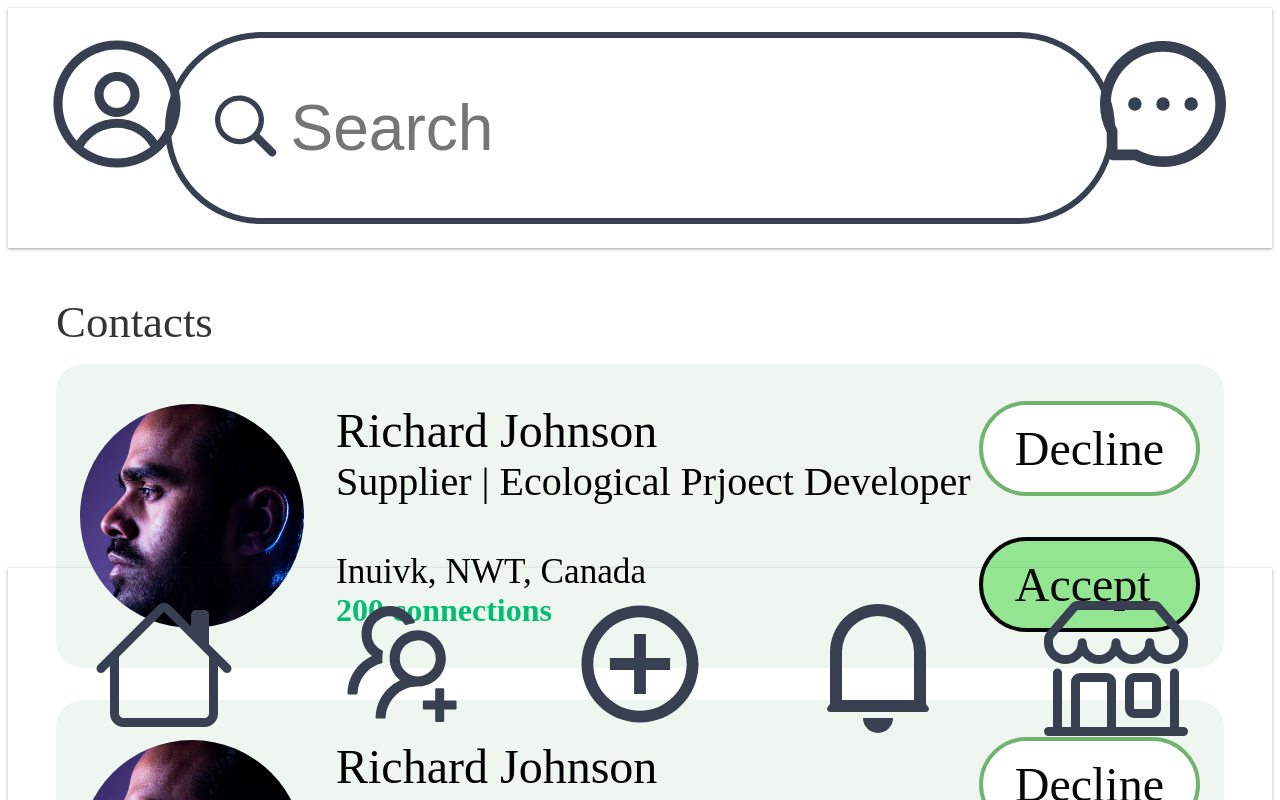
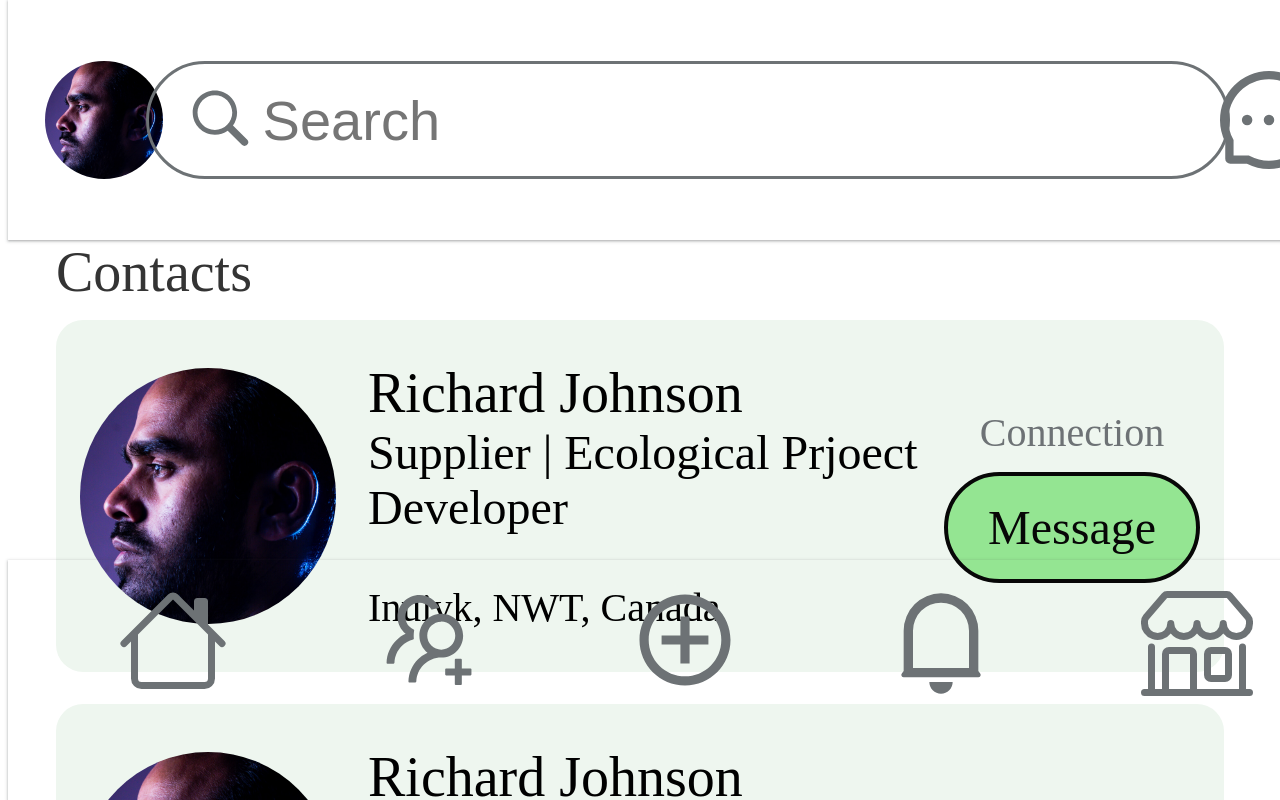
Before and after one commit to IanDCF/greensfeer-fe, a React (Vite) app: page /network in a window 1280 px wide. Shown: the top 800 px of the page. Built offline with nearby package versions, Linux system fonts and the light colour scheme; the HTML template or start-up script is replaced by a standard one; a web font is replaced by a local one.

Commit message:
Fix some minor styling + fix top and bottom navbars in position

```diff
--- a/src/components/AppNavbar/AppNavbar.scss
+++ b/src/components/AppNavbar/AppNavbar.scss
@@ -1,12 +1,27 @@
 @use "../../styles/partials/colors.scss" as color;
 @use "../../styles/partials/breakpoints.scss" as bp;
 
+.navbar-bottom {
+  height: 12rem;
+  display: flex;
+  padding: 1.5rem 2.3rem;
+  box-shadow: rgba(60, 64, 67, 0.3) 0px 1px 2px 0px,
+    rgba(60, 64, 67, 0.15) 0px 1px 3px 1px;
+  position: fixed;
+  bottom: 0;
+  width: 100%;
+  z-index: 10;
+}
 .navbar {
   height: 12rem;
   display: flex;
   padding: 1.5rem 2.3rem;
   box-shadow: rgba(60, 64, 67, 0.3) 0px 1px 2px 0px,
     rgba(60, 64, 67, 0.15) 0px 1px 3px 1px;
+  position: fixed;
+  top: 0;
+  width: 100%;
+  z-index: 10;
 
   &__wrapper {
     display: flex;
@@ -14,9 +29,25 @@
     justify-content: space-around;
   }
 
+  &__profile {
+    display: flex;
+    flex-direction: column;
+    justify-content: center;
+  }
+
+  &__img {
+    width: 7.4rem;
+    height: 7.4rem;
+    border-radius: 10rem;
+  }
+
+  &__message {
+    @extend .navbar__profile;
+  }
+
   &__icon {
-    font-size: 9rem;
-    color: color.$charcoal;
+    font-size: 7rem;
+    color: color.$nickel;
   }
 
   &__searchbar {
--- a/src/components/AppNavbar/AppNavbar.tsx
+++ b/src/components/AppNavbar/AppNavbar.tsx
@@ -1,14 +1,17 @@
-import { RxAvatar } from "react-icons/rx";
 import { AiOutlineMessage } from "react-icons/ai";
 import "./AppNavbar.scss";
 import Searchbar from "../Searchbar/Searchbar";
+import ProfilePhoto from "../../assets/images/Mohan-muruge.jpg";
 
 const AppNavbar = () => {
+  const photoStyle = {
+    background: `url(${ProfilePhoto}) center/cover no-repeat`,
+  };
   return (
     <header className="navbar">
       <nav className="navbar__wrapper">
         <div className="navbar__profile">
-          <RxAvatar className="navbar__icon" />
+          <div className="navbar__img" style={photoStyle}></div>
         </div>
         <div className="navbar__searchbar">
           <Searchbar />
--- a/src/components/AppNavbar/NavBottom.tsx
+++ b/src/components/AppNavbar/NavBottom.tsx
@@ -7,7 +7,7 @@ import { BsShop } from "react-icons/bs";
 
 const NavBottom = () => {
   return (
-    <footer className="navbar">
+    <footer className="navbar-bottom">
       <nav className="navbar__wrapper">
         <div className="navbar__div">
           <BsHouse className="navbar__icon" />
--- a/src/components/ContactCard/ContactCard.scss
+++ b/src/components/ContactCard/ContactCard.scss
@@ -8,7 +8,7 @@
   padding: 1rem 1.5rem;
   display: flex;
   justify-content: space-between;
-  height: 17rem;
+  height: 20rem;
 
   &__user {
     display: flex;
@@ -22,8 +22,8 @@
 
   &__photo {
     position: relative;
-    width: 14rem;
-    height: 14rem;
+    width: 16rem;
+    height: 16rem;
     border-radius: 50%;
     margin-right: 2rem;
   }
@@ -42,25 +42,25 @@
 
   &__name {
     margin: 0;
-    font-size: 3rem;
+    font-size: 3.5rem;
     font-weight: 500;
   }
 
   &__role {
     margin: 0;
-    font-size: 2.5rem;
+    font-size: 3rem;
     font-weight: 300;
   }
 
   &__location {
     margin: 0;
-    font-size: 2.2rem;
+    font-size: 2.5rem;
     font-weight: 200;
   }
 
   &__connections {
     margin: 0;
-    font-size: 2rem;
+    font-size: 2.3rem;
     font-weight: 600;
     color: color.$green;
   }
@@ -68,8 +68,16 @@
   &__controls {
     display: flex;
     flex-direction: column;
-    justify-content: space-around;
+    justify-content: center;
+    align-items: center;
     height: 100%;
+    margin-left: 1.5rem;
+  }
+
+  &__label {
+    font-size: 2.5rem;
+    color: color.$nickel;
+    margin: 0 0 1rem 0;
   }
 
   &__btn-white {
@@ -77,9 +85,10 @@
     border-radius: 10rem;
     font-size: 3rem;
     font-weight: 500;
-    padding: 1rem 2rem;
+    padding: 1.5rem 2.5rem;
     background-color: color.$white;
     color: color.$black2;
+    margin-bottom: 1.5rem;
   }
 
   &__btn-green {
@@ -87,7 +96,7 @@
     border-radius: 10rem;
     font-size: 3rem;
     font-weight: 500;
-    padding: 1rem 2rem;
+    padding: 1.5rem 2.5rem;
     color: color.$black2;
     background-color: color.$brightgreen;
   }
--- a/src/components/ContactCard/ContactCard.tsx
+++ b/src/components/ContactCard/ContactCard.tsx
@@ -21,14 +21,19 @@ const ContactCard = () => {
 
           <div className="contact-card__text">
             <p className="contact-card__location">Inuivk, NWT, Canada</p>
-            <p className="contact-card__connections">200 connections</p>
+            {/* <p className="contact-card__connections">200 connections</p> */}
           </div>
         </div>
       </div>
 
-      <div className="contact-card__controls">
+      {/* <div className="contact-card__controls">
         <div className="contact-card__btn-white">Decline</div>
         <div className="contact-card__btn-green">Accept</div>
+      </div> */}
+
+      <div className="contact-card__controls">
+        <div className="contact-card__label">Connection</div>
+        <div className="contact-card__btn-green">Message</div>
       </div>
     </div>
   );
--- a/src/components/NavMenu/NavMenu.scss
+++ b/src/components/NavMenu/NavMenu.scss
@@ -94,7 +94,7 @@
     text-decoration: none;
     color: color.$green;
     font-size: 5rem;
-    font-weight: 600;
+    font-weight: 400;
     background-color: none;
     border-radius: 50px;
     display: flex;
@@ -116,6 +116,7 @@
     text-decoration: none;
     color: color.$green;
     font-size: 5rem;
+    font-weight: 400;
     background-color: color.$black;
     border: 1.5px solid color.$green;
     border-radius: 50px;
--- a/src/components/NavMenu/NavMenu.tsx
+++ b/src/components/NavMenu/NavMenu.tsx
@@ -52,17 +52,12 @@ const NavMenu: FC<NavMenuProps> = ({ open, toggle }) => {
         </ul>
 
         <div className="nav-menu__btn">
-          <Link to="/subscribe" className="nav-menu__btn-reg" onClick={toggle}>
-            Subscribe
+          <Link to="/register" className="nav-menu__btn-reg" onClick={toggle}>
+            Join Now
           </Link>
-          <a
-            href="https://www.youtube.com/@greensfeer/playlists"
-            rel="noreferrer"
-            className="nav-menu__btn-in"
-            target="_blank"
-          >
-            Learn
-          </a>
+          <Link to="/signin" className="nav-menu__btn-in">
+            Sign In
+          </Link>
         </div>
       </div>
     </aside>
--- a/src/components/Navbar/Navbar.scss
+++ b/src/components/Navbar/Navbar.scss
@@ -117,7 +117,7 @@
     text-decoration: none;
     color: color.$green;
     font-size: 4rem;
-    font-weight: 600;
+    font-weight: 500;
     background-color: none;
     border-radius: 50px;
     display: flex;
@@ -136,6 +136,7 @@
 
   &__btn-in {
     text-decoration: none;
+    font-weight: 500;
     color: color.$green;
     font-size: 4rem;
     background-color: color.$black;
--- a/src/components/Navbar/Navbar.tsx
+++ b/src/components/Navbar/Navbar.tsx
@@ -58,17 +58,12 @@ const Navbar: FC<NavbarProps> = ({ toggle }) => {
         </ul>
 
         <nav className="nav__btn">
-          <Link to="/subscribe" className="nav__btn-reg">
-            Subscribe
+          <Link to="/register" className="nav__btn-reg">
+            Join Now
           </Link>
-          <a
-            href="https://www.youtube.com/@greensfeer/playlists"
-            rel="noreferrer"
-            className="nav__btn-in"
-            target="_blank"
-          >
-            Learn
-          </a>
+          <Link to="/signin" className="nav__btn-in">
+            Sign In
+          </Link>
         </nav>
       </div>
     </nav>
--- a/src/components/Searchbar/Searchbar.scss
+++ b/src/components/Searchbar/Searchbar.scss
@@ -2,8 +2,8 @@
 @use "../../styles/partials/breakpoints.scss" as bp;
 
 .search {
-  border: 0.4rem solid color.$charcoal;
-  height: 100%;
+  border: 0.2rem solid color.$nickel;
+  height: 7rem;
   width: 95%;
   border-radius: 15rem;
   padding: 0 2.5rem;
@@ -11,14 +11,14 @@
   align-items: center;
 
   &__icon {
-    font-size: 4.5rem;
-    color: color.$charcoal;
+    font-size: 4rem;
+    color: color.$nickel;
     margin-right: 0.75rem;
   }
   &__input {
     border: none;
     outline: none;
-    font-size: 4rem;
+    font-size: 3.5rem;
     font-weight: 300;
     width: 100%;
   }
--- a/src/pages/Network/Network.scss
+++ b/src/pages/Network/Network.scss
@@ -2,18 +2,14 @@
 @use "../../styles/partials/breakpoints.scss" as bp;
 
 .network-container {
-  height: 100vh;
-  position: relative;
+  margin-top: 12rem;
 }
-.network-nav-bottom {
-  position: absolute;
-  bottom: 0;
-  width: 100%;
-}
+
 .network {
   padding: 3rem 3rem 0 3rem;
   display: flex;
   flex-direction: column;
+  z-index: 0;
 
   &__contacts {
     display: flex;
@@ -22,7 +18,7 @@
   }
 
   &__title {
-    font-size: 2.8rem;
+    font-size: 3.5rem;
     font-weight: 500;
     color: color.$darkgray2;
     margin-bottom: 1rem;
--- a/src/pages/Network/Network.tsx
+++ b/src/pages/Network/Network.tsx
@@ -19,9 +19,7 @@ const Network = () => {
           </div>
         </div>
       </div>
-      <div className="network-nav-bottom">
-        <NavBottom />
-      </div>
+      <NavBottom />
     </div>
   );
 };
```
